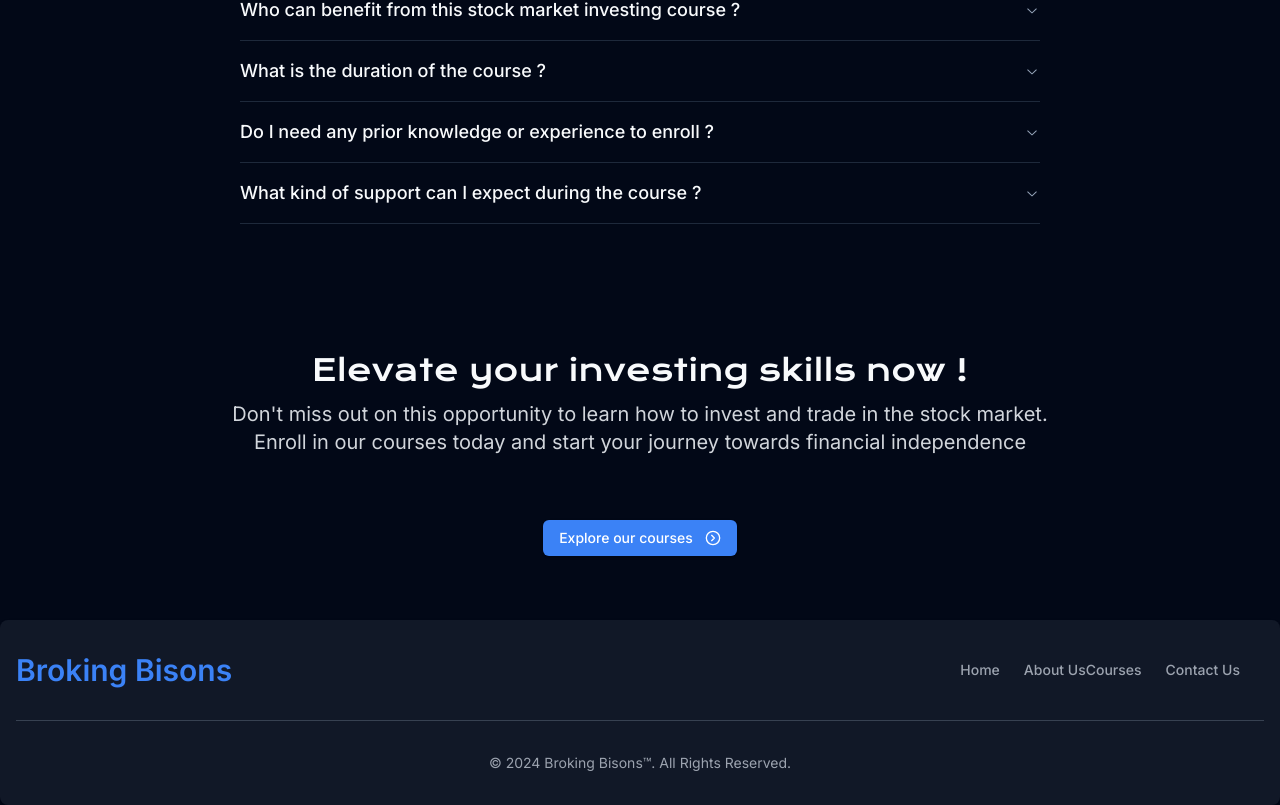
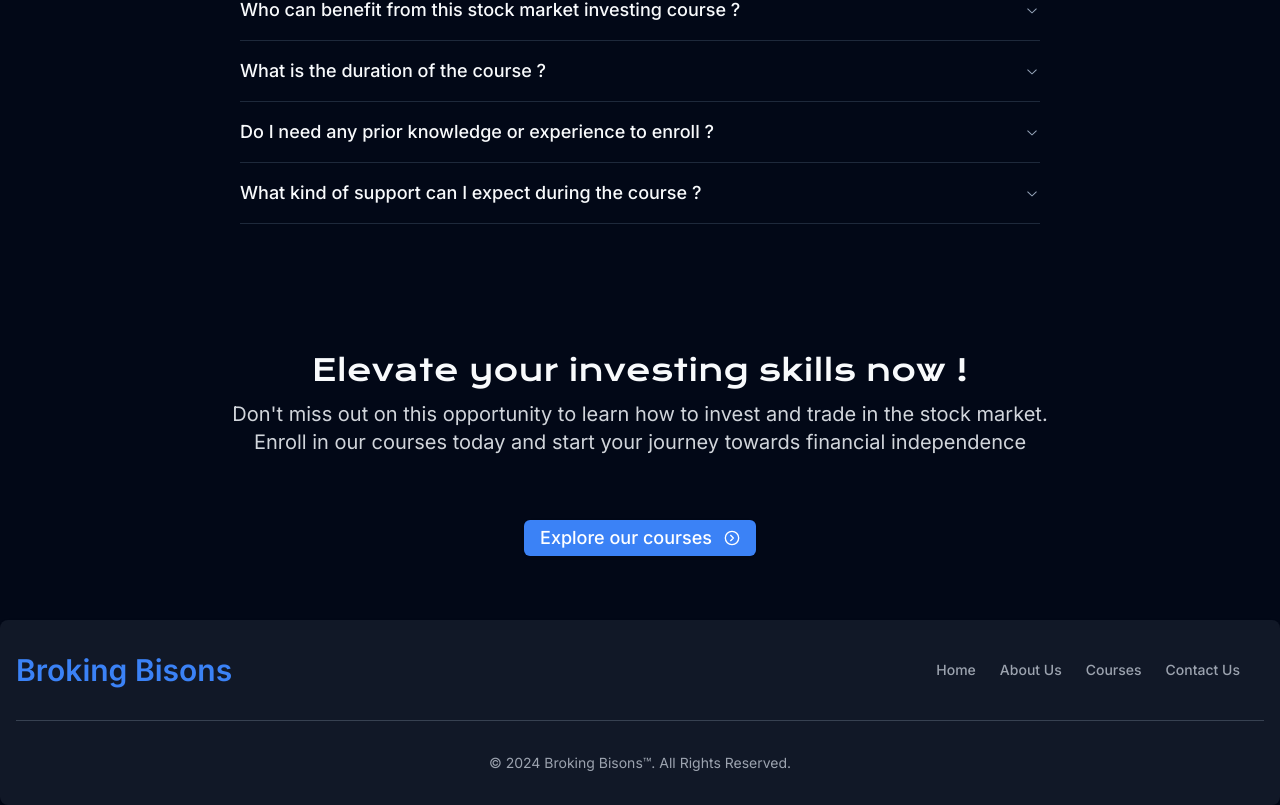
Before and after one commit to yash91989201/broking_bisons, a Next.js app: page / in a window 1280 px wide. Shown: the part 4862-5667 px from the top of the page. Built offline with nearby package versions, Linux system fonts and the light colour scheme.

Commit message:
update secondary cta link , footer link and styling

```diff
--- a/src/app/globals.css
+++ b/src/app/globals.css
@@ -57,3 +57,7 @@
     @apply bg-background text-foreground;
   }
 }
+
+body {
+  scroll-behavior: smooth;
+}
--- a/src/components/home/secondary-cta-section.tsx
+++ b/src/components/home/secondary-cta-section.tsx
@@ -1,8 +1,8 @@
+import Link from "next/link";
 import { Krona_One } from "next/font/google";
 // UTILS
 import { cn } from "@/lib/utils";
-// UI
-import { Button } from "@/components/ui/button";
+import { buttonVariants } from "@/components/ui/button";
 // ICONS
 import { ChevronRightCircle } from "lucide-react";
 
@@ -17,7 +17,7 @@ export default function SecondaryCTASection() {
           <h2
             className={cn(
               "text-xl lg:text-3xl font-semibold space-x-3",
-							font.className
+              font.className,
             )}
           >
             Elevate your investing skills now !
@@ -30,10 +30,17 @@ export default function SecondaryCTASection() {
             independence
           </p>
         </div>
-				<Button className="gap-3 dark:text-white w-fit">
+        <Link
+          href="#courses-section"
+          className={buttonVariants({
+            className:
+              "gap-3 dark:text-white w-fit h-14 lg:text-lg sm:text-base text-xs",
+          })}
+          data-aos="fade-left"
+        >
           <span>Explore our courses</span>
-					<ChevronRightCircle className="size-4" />
-				</Button>
+          <ChevronRightCircle className="size-3 sm:size-4" />
+        </Link>
       </div>
     </section>
   );
--- a/src/components/shared/footer.tsx
+++ b/src/components/shared/footer.tsx
@@ -13,22 +13,22 @@ export default function Footer() {
           </a>
           <ul className="flex flex-wrap items-center mb-6 text-sm font-medium text-gray-500 sm:mb-0 dark:text-gray-400">
             <li>
-							<a href="/" className="hover:underline me-4 md:me-6">
+              <a href="/" className="hover:underline mr-4 md:mr-6">
                 Home
               </a>
             </li>
             <li>
-							<a href="/about-us" className="hover:underline">
+              <a href="/about-us" className="hover:underline mr-4 md:me-6">
                 About Us
               </a>
             </li>
             <li>
-							<a href="/courses" className="hover:underline me-4 md:me-6">
+              <a href="/courses" className="hover:underline mr-4 md:mr-6">
                 Courses
               </a>
             </li>
             <li>
-							<a href="/contact-us" className="hover:underline me-4 md:me-6">
+              <a href="/contact-us" className="hover:underline mr-4 md:mr-6">
                 Contact Us
               </a>
             </li>
```
Lines whose indentation alone changed are shown as unchanged.
